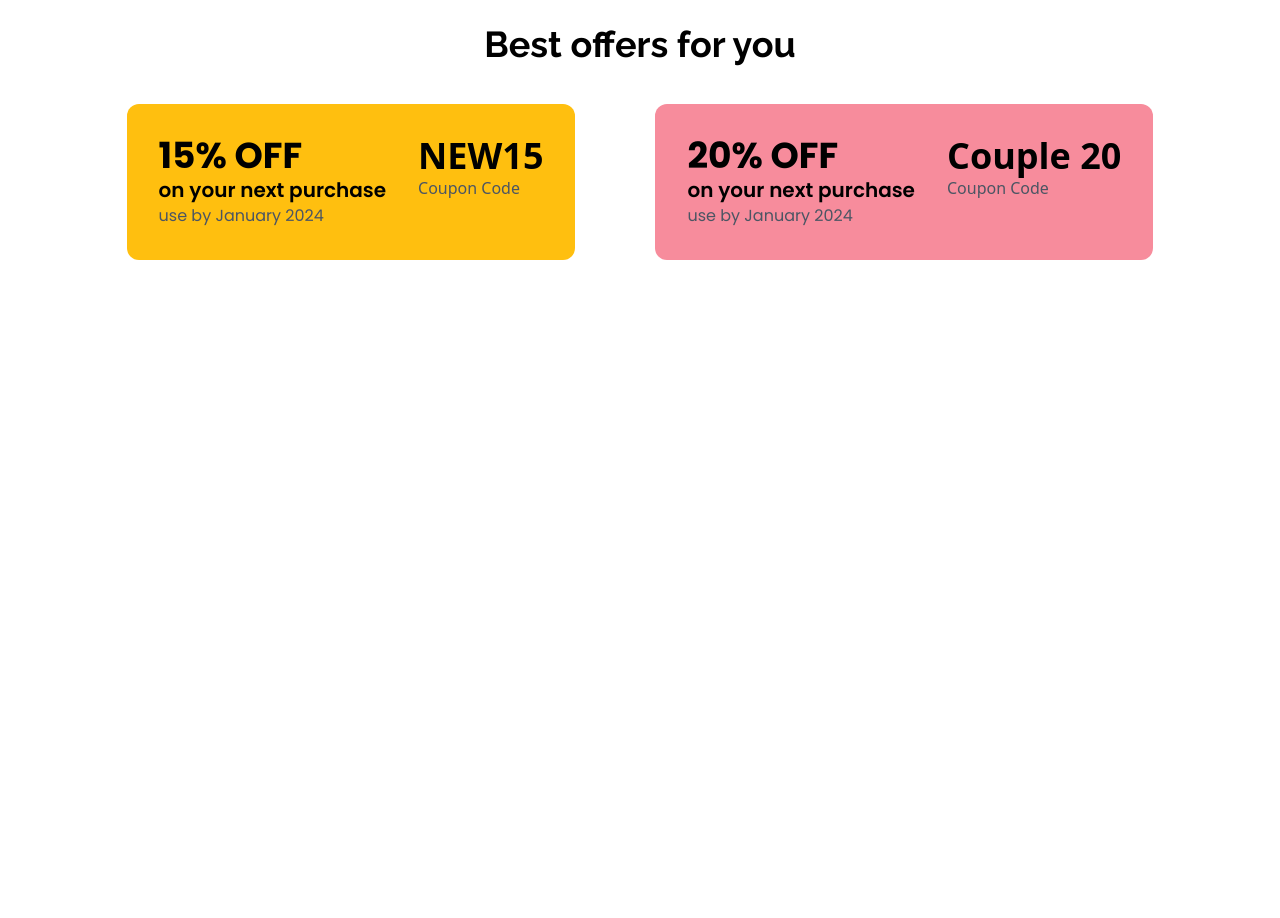
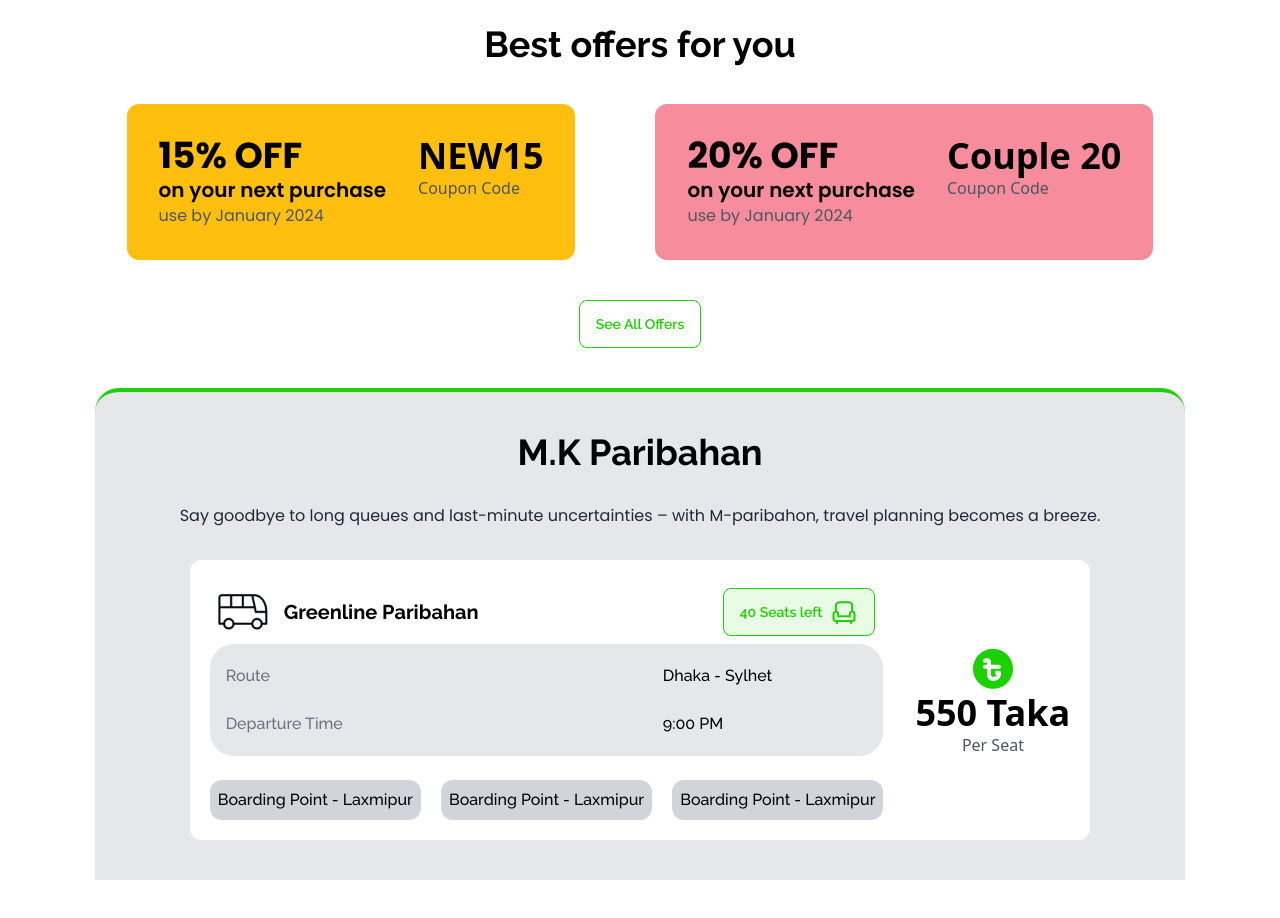
Before and after one commit to Muntahamasuma/Assignment-5, a plain HTML site: page index.html in a window 1280 px wide. Shown: the part 710-1628 px from the top of the page. Before the commit the page ends 1010 px from the top, so only its background shows below. Drawn offline with nearby package versions, Linux system fonts and the light colour scheme.

Commit message:
Finish Bus-Info section

```diff
--- a/index.html
+++ b/index.html
@@ -35,9 +35,10 @@
           </div>
         </div>
       </div>
-<main>
+</header>
+<main class="m-10">
     <!-- Cupon -->
-    <section class="m-10">
+    <section>
         <h3 class="heading-font text-4xl font-bold text-black text-center">Best offers for you</h3>
             <div class="my-10">
                 <div class="flex flex-col lg:flex-row justify-center items-center gap-20  text-black">
@@ -66,9 +67,65 @@
                               </div>
                           </div>
                          </div>
+            </div>
+        <div class="text-center mt-10">
+            <button class="btn btn-outline heading-font border-[#1DD100] text-[#1DD100]">See All Offers</button>
+        </div>
+    </section>
+
+    <!-- Bus-Info -->
+    <section>
+        <div class="space-y-8 py-10 rounded-t-3xl border-[#1DD100] border-t-4 bg-gray-200">
+            <h3 class="heading-font text-4xl font-bold text-black text-center">M.K Paribahan</h3>
+        <p class="p-font text-base text-center">Say goodbye to long queues and last-minute uncertainties – with M-paribahon, travel planning becomes a breeze.</p>
+        <div class="flex flex-col lg:flex-row justify-center items-center gap-20 text-black">
+            <div class=" bg-white flex flex-col lg:flex-row rounded-xl p-5 gap-8">
+                <div class="p-font">
+                    <div class="navbar bg-base-100 gap-5 lg:gap-40 flex flex-col lg:flex-row">
+                        <div class="flex-1 gap-4">
+                            <img class="w-[50px]" src="images/bus-logo.png" alt="">
+                            <h1 class="heading-font text-xl font-bold">Greenline Paribahan</h1>
+                        </div>
+                        <div class="">
+                            <button class="btn bg-[#1DD1001A] border-[#1DD100] text-[#1DD100] heading-font text-sm">40 Seats left
+                                <img src="images/seat-green.png" alt="">
+                              </button>
+                        </div>
+                      </div>
+                <!--  -->
+                <div class="flex flex-col lg:flex-row gap-10 lg:gap-80 heading-font pl-4 bg-gray-200 rounded-3xl">
+                    <div class="text-gray-500 font-medium my-5 space-y-6">
+                        <h4>Route</h4>
+                        <h4>Departure Time</h4>
+                    </div>
+                    <div class="font-medium my-5 space-y-6">
+                        <h4>Dhaka - Sylhet</h4>
+                        <h4>9:00 PM</h4>
+                    </div>
+                </div>
+
+                <div class="flex flex-col lg:flex-row gap-5">
+                    <div class="heading-font p-2 mt-6 bg-gray-300 rounded-xl w-fit">
+                        <p class="font-medium">Boarding Point - Laxmipur</p>
+                    </div>
+                    <div class="heading-font p-2 mt-6 bg-gray-300 rounded-xl w-fit">
+                        <p class="font-medium">Boarding Point - Laxmipur</p>
+                    </div>
+                    <div class="heading-font p-2 mt-6 bg-gray-300 rounded-xl w-fit">
+                        <p class="font-medium">Boarding Point - Laxmipur</p>
+                    </div>
+                    </div>
+                </div>
+                <div class="flex flex-row lg:flex-col justify-center items-center">
+                    <img src="images/fare.png" alt="">
+                    <h2 class="text-4xl font-bold">550 Taka</h2>
+                  <p class="text-md font-normal text-gray-600">Per Seat</p>
+                  </div>
+              </div>
+             </div>
+        </div>
     </section>
 </main>
-</header>
  <script src="scripts/"></script>
 </body>
 </html>
```
Lines whose indentation alone changed are shown as unchanged.
